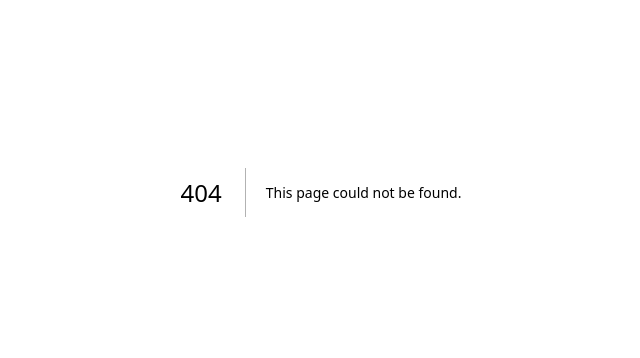
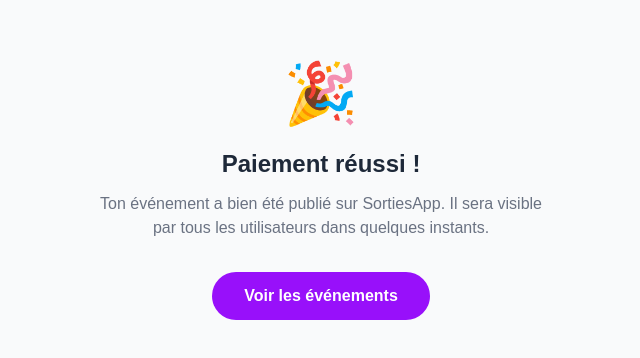
Before and after one commit to magicjardinag/sorties-app, a Next.js app: page /publier/success in a window 1280 px wide. Before the commit this address had no page. Shown: the part 208-566 px from the top of the page, without its empty margins (319-959 px from the left). Built offline with nearby package versions, Linux system fonts and the light colour scheme.

Commit message:
Paiement Stripe fonctionnel

```diff
--- /dev/null
+++ b/app/api/checkout/route.ts
@@ -0,0 +1,28 @@
+import { NextResponse } from "next/server"
+import Stripe from "stripe"
+
+const stripe = new Stripe(process.env.STRIPE_SECRET_KEY!)
+
+export async function POST() {
+  const session = await stripe.checkout.sessions.create({
+    payment_method_types: ["card"],
+    line_items: [
+      {
+        price_data: {
+          currency: "eur",
+          product_data: {
+            name: "Publication d'un événement",
+            description: "Publiez votre événement sur SortiesApp",
+          },
+          unit_amount: 990,
+        },
+        quantity: 1,
+      },
+    ],
+    mode: "payment",
+    success_url: "http://localhost:3000/publier/success",
+    cancel_url: "http://localhost:3000/publier",
+  })
+
+  return NextResponse.json({ url: session.url })
+}
--- a/app/publier/page.tsx
+++ b/app/publier/page.tsx
@@ -24,12 +24,8 @@ export default function Publier() {
 
   return (
     <main className="min-h-screen bg-gray-50">
-      {/* Header */}
       <header className="bg-white shadow-sm py-4 px-6 flex items-center gap-4">
-        <button
-          onClick={() => router.back()}
-          className="text-purple-600 hover:text-purple-800 font-medium text-sm"
-        >
+        <button onClick={() => router.back()} className="text-purple-600 hover:text-purple-800 font-medium text-sm">
           ← Retour
         </button>
         <h1 className="text-xl font-bold text-purple-600">SortiesApp</h1>
@@ -39,13 +35,10 @@ export default function Publier() {
         <h2 className="text-2xl font-bold text-gray-800 mb-2">Publier un événement</h2>
         <p className="text-gray-500 mb-8">Remplis le formulaire pour publier ton événement</p>
 
-        {/* Étapes */}
         <div className="flex items-center gap-2 mb-8">
           {[1, 2, 3].map((n) => (
             <div key={n} className="flex items-center gap-2">
-              <div className={`w-8 h-8 rounded-full flex items-center justify-center text-sm font-bold ${
-                etape >= n ? "bg-purple-600 text-white" : "bg-gray-200 text-gray-400"
-              }`}>
+              <div className={`w-8 h-8 rounded-full flex items-center justify-center text-sm font-bold ${etape >= n ? "bg-purple-600 text-white" : "bg-gray-200 text-gray-400"}`}>
                 {n}
               </div>
               {n < 3 && <div className={`h-1 w-16 rounded ${etape > n ? "bg-purple-600" : "bg-gray-200"}`}/>}
@@ -56,116 +49,56 @@ export default function Publier() {
           </span>
         </div>
 
-        {/* Étape 1 */}
         {etape === 1 && (
           <div className="bg-white rounded-xl shadow p-6 flex flex-col gap-4">
             <div>
               <label className="text-sm font-medium text-gray-700 mb-1 block">Titre de l'événement</label>
-              <input
-                name="titre"
-                value={form.titre}
-                onChange={handleChange}
-                placeholder="Ex: Concert Jazz au Parc"
-                className="w-full border border-gray-200 rounded-lg px-4 py-3 text-gray-800 outline-none focus:border-purple-400"
-              />
+              <input name="titre" value={form.titre} onChange={handleChange} placeholder="Ex: Concert Jazz au Parc" className="w-full border border-gray-200 rounded-lg px-4 py-3 text-gray-800 outline-none focus:border-purple-400"/>
             </div>
             <div>
               <label className="text-sm font-medium text-gray-700 mb-1 block">Catégorie</label>
-              <select
-                name="categorie"
-                value={form.categorie}
-                onChange={handleChange}
-                className="w-full border border-gray-200 rounded-lg px-4 py-3 text-gray-800 outline-none focus:border-purple-400"
-              >
+              <select name="categorie" value={form.categorie} onChange={handleChange} className="w-full border border-gray-200 rounded-lg px-4 py-3 text-gray-800 outline-none focus:border-purple-400">
                 <option value="">Choisir une catégorie</option>
                 {categories.map((c) => <option key={c} value={c}>{c}</option>)}
               </select>
             </div>
             <div>
               <label className="text-sm font-medium text-gray-700 mb-1 block">Ville</label>
-              <input
-                name="ville"
-                value={form.ville}
-                onChange={handleChange}
-                placeholder="Ex: Paris"
-                className="w-full border border-gray-200 rounded-lg px-4 py-3 text-gray-800 outline-none focus:border-purple-400"
-              />
+              <input name="ville" value={form.ville} onChange={handleChange} placeholder="Ex: Paris" className="w-full border border-gray-200 rounded-lg px-4 py-3 text-gray-800 outline-none focus:border-purple-400"/>
             </div>
-            <button
-              onClick={() => setEtape(2)}
-              disabled={!form.titre || !form.categorie || !form.ville}
-              className="w-full bg-purple-600 text-white py-3 rounded-full font-bold hover:bg-purple-700 transition-colors disabled:opacity-40 disabled:cursor-not-allowed"
-            >
+            <button onClick={() => setEtape(2)} disabled={!form.titre || !form.categorie || !form.ville} className="w-full bg-purple-600 text-white py-3 rounded-full font-bold hover:bg-purple-700 transition-colors disabled:opacity-40 disabled:cursor-not-allowed">
               Suivant →
             </button>
           </div>
         )}
 
-        {/* Étape 2 */}
         {etape === 2 && (
           <div className="bg-white rounded-xl shadow p-6 flex flex-col gap-4">
             <div className="grid grid-cols-2 gap-4">
               <div>
                 <label className="text-sm font-medium text-gray-700 mb-1 block">Date</label>
-                <input
-                  name="date"
-                  type="date"
-                  value={form.date}
-                  onChange={handleChange}
-                  className="w-full border border-gray-200 rounded-lg px-4 py-3 text-gray-800 outline-none focus:border-purple-400"
-                />
+                <input name="date" type="date" value={form.date} onChange={handleChange} className="w-full border border-gray-200 rounded-lg px-4 py-3 text-gray-800 outline-none focus:border-purple-400"/>
               </div>
               <div>
                 <label className="text-sm font-medium text-gray-700 mb-1 block">Heure</label>
-                <input
-                  name="heure"
-                  type="time"
-                  value={form.heure}
-                  onChange={handleChange}
-                  className="w-full border border-gray-200 rounded-lg px-4 py-3 text-gray-800 outline-none focus:border-purple-400"
-                />
+                <input name="heure" type="time" value={form.heure} onChange={handleChange} className="w-full border border-gray-200 rounded-lg px-4 py-3 text-gray-800 outline-none focus:border-purple-400"/>
               </div>
             </div>
             <div>
               <label className="text-sm font-medium text-gray-700 mb-1 block">Prix (laisser vide si gratuit)</label>
-              <input
-                name="prix"
-                value={form.prix}
-                onChange={handleChange}
-                placeholder="Ex: 10€"
-                className="w-full border border-gray-200 rounded-lg px-4 py-3 text-gray-800 outline-none focus:border-purple-400"
-              />
+              <input name="prix" value={form.prix} onChange={handleChange} placeholder="Ex: 10€" className="w-full border border-gray-200 rounded-lg px-4 py-3 text-gray-800 outline-none focus:border-purple-400"/>
             </div>
             <div>
               <label className="text-sm font-medium text-gray-700 mb-1 block">Description</label>
-              <textarea
-                name="description"
-                value={form.description}
-                onChange={handleChange}
-                placeholder="Décris ton événement..."
-                rows={4}
-                className="w-full border border-gray-200 rounded-lg px-4 py-3 text-gray-800 outline-none focus:border-purple-400 resize-none"
-              />
+              <textarea name="description" value={form.description} onChange={handleChange} placeholder="Décris ton événement..." rows={4} className="w-full border border-gray-200 rounded-lg px-4 py-3 text-gray-800 outline-none focus:border-purple-400 resize-none"/>
             </div>
             <div className="flex gap-3">
-              <button
-                onClick={() => setEtape(1)}
-                className="w-full border border-gray-200 text-gray-600 py-3 rounded-full font-bold hover:bg-gray-50 transition-colors"
-              >
-                ← Retour
-              </button>
-              <button
-                onClick={() => setEtape(3)}
-                disabled={!form.date || !form.heure}
-                className="w-full bg-purple-600 text-white py-3 rounded-full font-bold hover:bg-purple-700 transition-colors disabled:opacity-40 disabled:cursor-not-allowed"
-              >
-                Suivant →
-              </button>
+              <button onClick={() => setEtape(1)} className="w-full border border-gray-200 text-gray-600 py-3 rounded-full font-bold hover:bg-gray-50 transition-colors">← Retour</button>
+              <button onClick={() => setEtape(3)} disabled={!form.date || !form.heure} className="w-full bg-purple-600 text-white py-3 rounded-full font-bold hover:bg-purple-700 transition-colors disabled:opacity-40 disabled:cursor-not-allowed">Suivant →</button>
             </div>
           </div>
         )}
 
-        {/* Étape 3 - Confirmation */}
         {etape === 3 && (
           <div className="flex flex-col gap-4">
             <div className="bg-white rounded-xl shadow p-6">
@@ -184,14 +117,13 @@ export default function Publier() {
             </div>
 
             <div className="flex gap-3">
+              <button onClick={() => setEtape(2)} className="w-full border border-gray-200 text-gray-600 py-3 rounded-full font-bold hover:bg-gray-50 transition-colors">← Modifier</button>
               <button
-                onClick={() => setEtape(2)}
-                className="w-full border border-gray-200 text-gray-600 py-3 rounded-full font-bold hover:bg-gray-50 transition-colors"
-              >
-                ← Modifier
-              </button>
-              <button
-                onClick={() => alert("Paiement Stripe à intégrer !")}
+                onClick={async () => {
+                  const res = await fetch("/api/checkout", { method: "POST" })
+                  const { url } = await res.json()
+                  window.location.href = url
+                }}
                 className="w-full bg-purple-600 text-white py-3 rounded-full font-bold hover:bg-purple-700 transition-colors"
               >
                 Payer 9,90€ →
--- /dev/null
+++ b/app/publier/success/page.tsx
@@ -0,0 +1,27 @@
+"use client"
+
+import { useRouter } from "next/navigation"
+
+export default function Success() {
+  const router = useRouter()
+
+  return (
+    <main className="min-h-screen bg-gray-50 flex items-center justify-center px-4">
+      <div className="text-center max-w-md">
+        <p className="text-6xl mb-6">🎉</p>
+        <h1 className="text-2xl font-bold text-gray-800 mb-3">
+          Paiement réussi !
+        </h1>
+        <p className="text-gray-500 mb-8">
+          Ton événement a bien été publié sur SortiesApp. Il sera visible par tous les utilisateurs dans quelques instants.
+        </p>
+        <button
+          onClick={() => router.push("/")}
+          className="bg-purple-600 text-white px-8 py-3 rounded-full font-bold hover:bg-purple-700 transition-colors"
+        >
+          Voir les événements
+        </button>
+      </div>
+    </main>
+  )
+}
--- a/package.json
+++ b/package.json
@@ -10,13 +10,16 @@
   },
   "dependencies": {
     "@react-google-maps/api": "^2.20.8",
+    "@stripe/react-stripe-js": "^5.6.1",
+    "@stripe/stripe-js": "^8.10.0",
     "@supabase/supabase-js": "^2.99.2",
     "@types/leaflet": "^1.9.21",
     "leaflet": "^1.9.4",
     "next": "16.1.6",
     "react": "19.2.3",
     "react-dom": "19.2.3",
-    "react-leaflet": "^5.0.0"
+    "react-leaflet": "^5.0.0",
+    "stripe": "^20.4.1"
   },
   "devDependencies": {
     "@tailwindcss/postcss": "^4",
```
Also changed, not shown: 1 other file (tests, documents, lock files or other folders).
